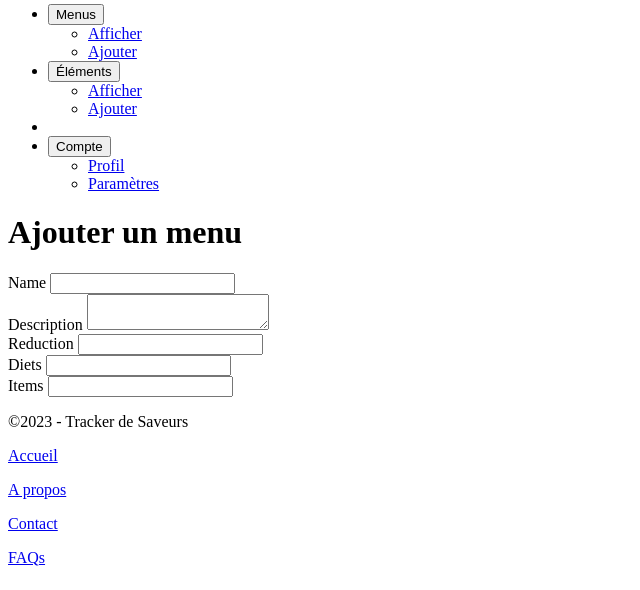
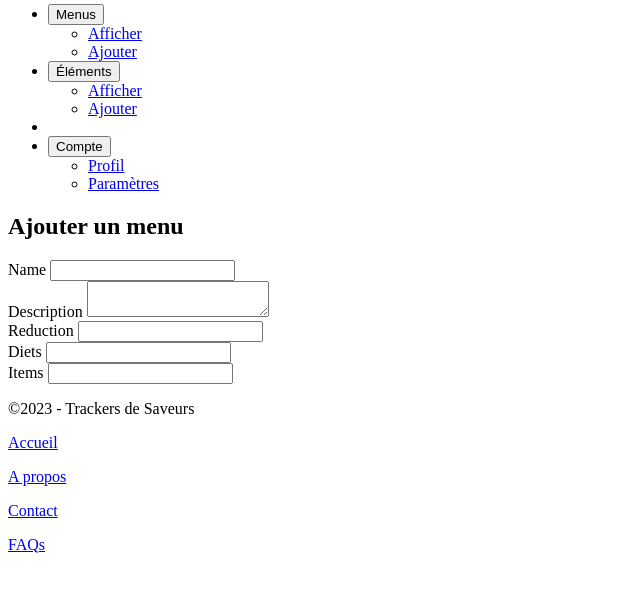
Before and after one commit to JohLav/flavour-tracker, a Symfony app: template templates/admin/menu/new.html.twig in a window 1280 px wide. Shown: the part 210-800 px from the top of the page, without its empty margins (0-640 px from the left). Run offline with Twig, Linux system fonts and the light colour scheme; the template is opened without the code that fills it, so the values that code supplies are empty; form fields are guessed from the names that the template uses; some libraries are stand-ins or nearby versions.

Commit message:
add reply contact & rearrange menu-item pages

```diff
--- a/assets/styles/_base.scss
+++ b/assets/styles/_base.scss
@@ -14,6 +14,7 @@ $secondary:#D6E2ED;
     max-width: 600px;
 }
 #home_img {
-        width: 70rem;
-        height: auto;
+    width: 150rem;
+    height: auto;
+    margin-right: 0;
 }
--- a/src/Controller/LoginController.php
+++ b/src/Controller/LoginController.php
@@ -16,6 +16,8 @@ class LoginController extends AbstractController
         $error = $authenticationUtils->getLastAuthenticationError();
         $lastUsername = $authenticationUtils->getLastUsername();
 
+        $this->addFlash('success', message: 'Vous êtes connecté');
+
         return $this->render('login/index.html.twig', [
             'last_username' => $lastUsername,
             'error' => $error
--- a/templates/admin/_sidenav.html.twig
+++ b/templates/admin/_sidenav.html.twig
@@ -1,4 +1,4 @@
-<div class="col-3">
+<div class="col-3 mt-5">
     <div class="flex-shrink-0 p-3" style="width: 280px;">
         <a href="/"
            class="d-flex align-items-center pb-3 mb-3 link-body-emphasis text-decoration-none border-bottom">
--- a/templates/admin/item/edit.html.twig
+++ b/templates/admin/item/edit.html.twig
@@ -2,7 +2,7 @@
 
 {% block content %}
 
-    <h1>Modifier {{ item.name }}</h1>
+    <h2 class="mt-5">Modifier {{ item.name }}</h2>
 
     {% include 'admin/item/_form.html.twig' %}
 
--- a/templates/admin/item/list.html.twig
+++ b/templates/admin/item/list.html.twig
@@ -4,8 +4,8 @@
 
 {% block content %}
 
-    <div class="col-9">
-        <h1>Liste des éléments</h1>
+    <div class="col-9 mt-5">
+        <h2>Liste des éléments</h2>
         <div class="d-flex ">
             {% for item in items %}
                 {% include 'admin/item/_card.html.twig' %}
--- a/templates/admin/menu/_form.html.twig
+++ b/templates/admin/menu/_form.html.twig
@@ -1,22 +1,22 @@
 <div class="container">
     {{ form_start(form) }}
-    <div class="form-group">
+    <div class="form-group pb-4">
         {{ form_label(form.name) }}
         {{ form_widget(form.name) }}
     </div>
-    <div class="form-group">
+    <div class="form-group pb-4">
         {{ form_label(form.description) }}
         {{ form_widget(form.description) }}
     </div>
-    <div class="form-group">
+    <div class="form-group pb-4">
         {{ form_label(form.reduction) }}
         {{ form_widget(form.reduction) }}
     </div>
-    <div class="form-group">
+    <div class="form-group pb-4">
         {{ form_label(form.diets) }}
         {{ form_widget(form.diets) }}
     </div>
-    <div class="form-group">
+    <div class="form-group pb-4">
         {{ form_label(form.items) }}
         {{ form_widget(form.items) }}
     </div>
--- a/templates/admin/menu/edit.html.twig
+++ b/templates/admin/menu/edit.html.twig
@@ -2,7 +2,7 @@
 
 {% block content %}
 
-    <h1>Modifier {{ item.name }}</h1>
+    <h2 class="mt-5">Modifier {{ item.name }}</h2>
 
     {% include 'admin/menu/_form.html.twig' %}
 
--- a/templates/admin/menu/list.html.twig
+++ b/templates/admin/menu/list.html.twig
@@ -4,8 +4,8 @@
 
 {% block content %}
 
-    <div class="col-9">
-        <h1>Liste des menus</h1>
+    <div class="col-9 mt-5">
+        <h2>Liste des menus</h2>
         <div class="d-flex justify-content-between">
             {% for menu in menus %}
                 {% include 'admin/menu/_card.html.twig' %}
--- a/templates/admin/menu/new.html.twig
+++ b/templates/admin/menu/new.html.twig
@@ -4,9 +4,11 @@
 
 {% block content %}
 
-    <div class="col-9">
-        <h1>Ajouter un menu</h1>
-        {% include 'admin/menu/_form.html.twig' %}
+    <div class="container-fluid col-9 mt-5">
+        <h2 class="ps-5">Ajouter un menu</h2>
+        <div class="shadow-lg p-5 m-5 bg-body-tertiary rounded">
+            {% include 'admin/menu/_form.html.twig' %}
+        </div>
     </div>
 
 {% endblock %}
--- a/templates/home/_footer.html.twig
+++ b/templates/home/_footer.html.twig
@@ -1,8 +1,9 @@
 {#_footer.html.twig#}
 
-<nav class="navbar bg-secondary d-flex py-4">
+<nav class="navbar navbar-expand-lg bg-secondary d-flex py-4">
+    <div class="container-fluid">
         <div>
-        <p class="ps-5">©2023 - Tracker de Saveurs</p>
+            <p class="ps-5">©2023 - Trackers de Saveurs</p>
         </div>
         <div class="d-flex align-content-center">
             <a class="text-decoration-none" href="{{ path('app_home') }}"><p class="px-2">Accueil</p></a>
@@ -21,4 +22,5 @@
                 <i class="bi bi-instagram"></i>
             </a>
         </div>
+    </div>
 </nav>
--- a/templates/home/_navbar.html.twig
+++ b/templates/home/_navbar.html.twig
@@ -1,6 +1,7 @@
-{#_navbar.html.twig#}
+{# _navbar.html.twig #}
 
-<nav class="navbar bg-primary d-flex px-5">
+<nav class="navbar navbar-expand-lg bg-primary d-flex px-5">
+    <div class="container-fluid">
         <div>
             <a class="navbar-brand link-light d-flex" href="/">
                 <img src="{{ asset('build/images/tds_logo.png') }}" width="70px" alt="" id="logo">
@@ -15,7 +16,7 @@
             {% endif %}
             {% if app.user %}
                 <a href="{{ path('app_home') }}">
-                <button type="button" class="btn btn-secondary me-2">Mon Espace</button>
+                    <button type="button" class="btn btn-secondary me-2">Mon espace</button>
                 </a>
             {% endif %}
             {% if app.user is null %}
@@ -29,6 +30,6 @@
                     <button type="button" class="btn btn-danger">Déconnexion</button>
                 </a>
             {% endif %}
-
+        </div>
     </div>
 </nav>
--- a/templates/login/index.html.twig
+++ b/templates/login/index.html.twig
@@ -6,6 +6,7 @@
     {% if error %}
         <div>{{ error.messageKey|trans(error.messageData, 'security') }}</div>
     {% endif %}
+
     <div class="container d-sm-block justify-content-center mt-3 py-5">
         <h2 class="ms-5 my-5">Connectez-vous</h2>
         <div>
```
Also changed, not shown: src/Controller/ContactController.php (+27 -1 lines), src/Form/ReplyType.php (added, +40 -0 lines), templates/admin/item/_form.html.twig (+4 -4 lines), templates/admin/item/new.html.twig (+5 -3 lines), templates/contact/reply.html.twig (added, +19 -0 lines), templates/home/index.html.twig (+9 -11 lines). Lines whose indentation alone changed are shown as unchanged.
